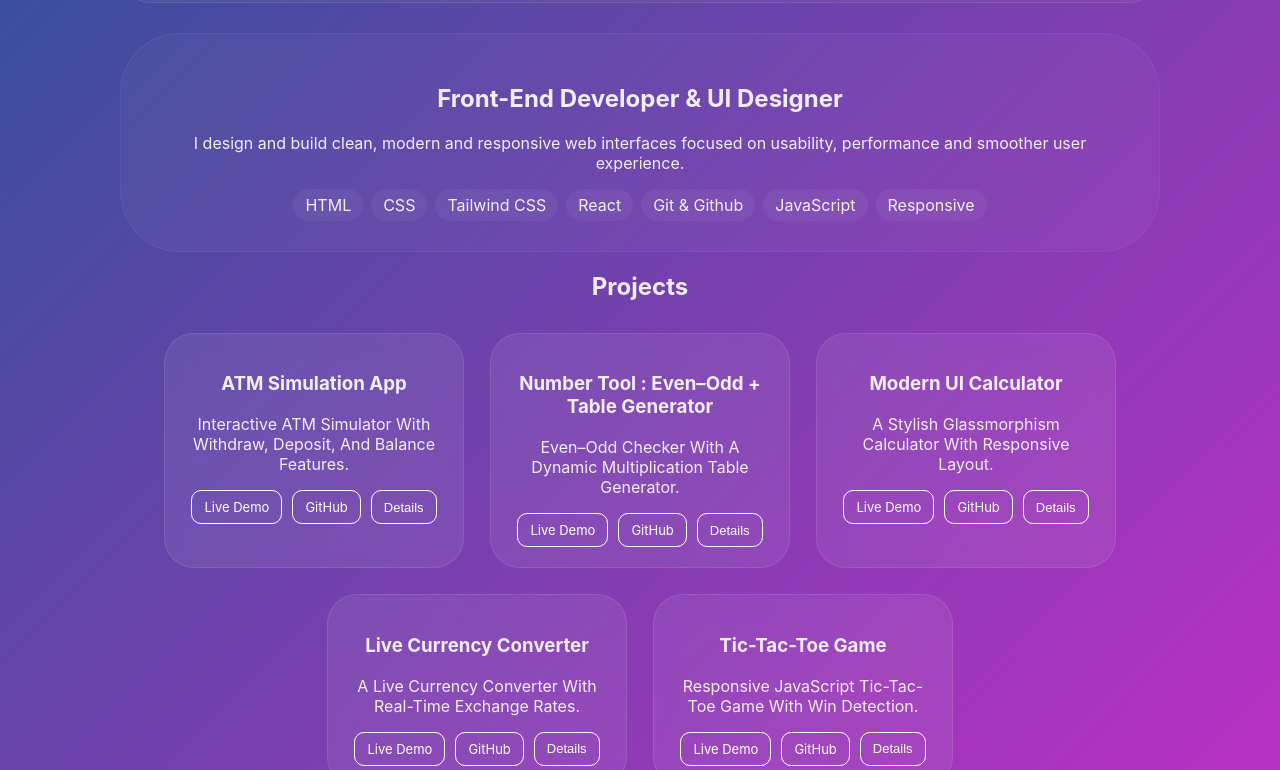
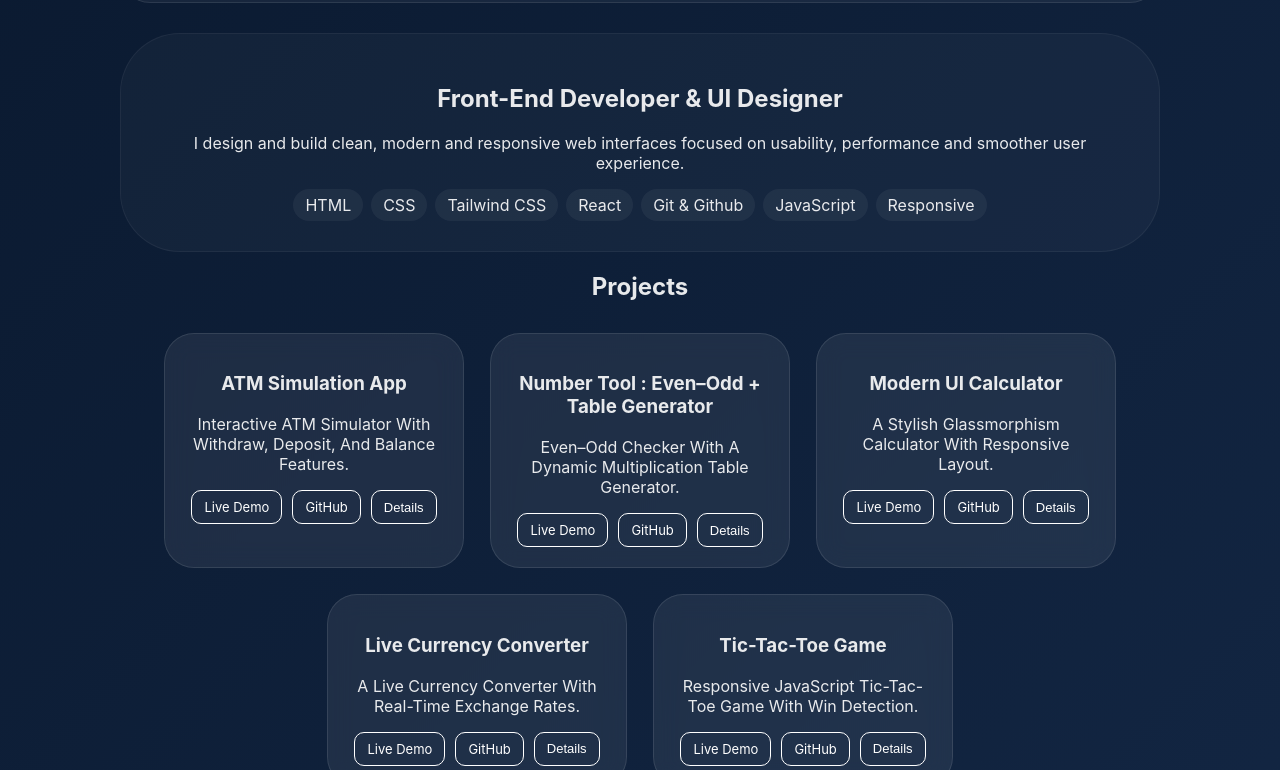
Before and after one commit to kumarsanjeev1950/kumarsanjeev, a plain HTML site: page index.html in a window 1280 px wide. Shown: the part 315-1085 px from the top of the page. Drawn offline with Linux system fonts and the light colour scheme.

Commit message:
Update style.css

```diff
--- a/style.css
+++ b/style.css
@@ -1,10 +1,10 @@
 /* ---------------- ROOT COLORS ---------------- */
 :root {
-  --bg: linear-gradient(135deg, rgb(38, 83, 151), rgb(219, 40, 204));
-  --glass: rgba(255, 255, 255, 0.06);
-  --accent: rgba(255, 255, 255, 0.9);
-  --muted: rgba(255, 255, 255, 0.6);
-}
+        --bg: linear-gradient(135deg, rgba(10, 25, 47, 1), rgba(20, 40, 70, 1));
+        --glass: rgba(255, 255, 255, 0.06);
+        --accent: rgba(255, 255, 255, 0.9);
+        --muted: rgba(255, 255, 255, 0.6);
+      }
 
 * {
   box-sizing: border-box;
```
